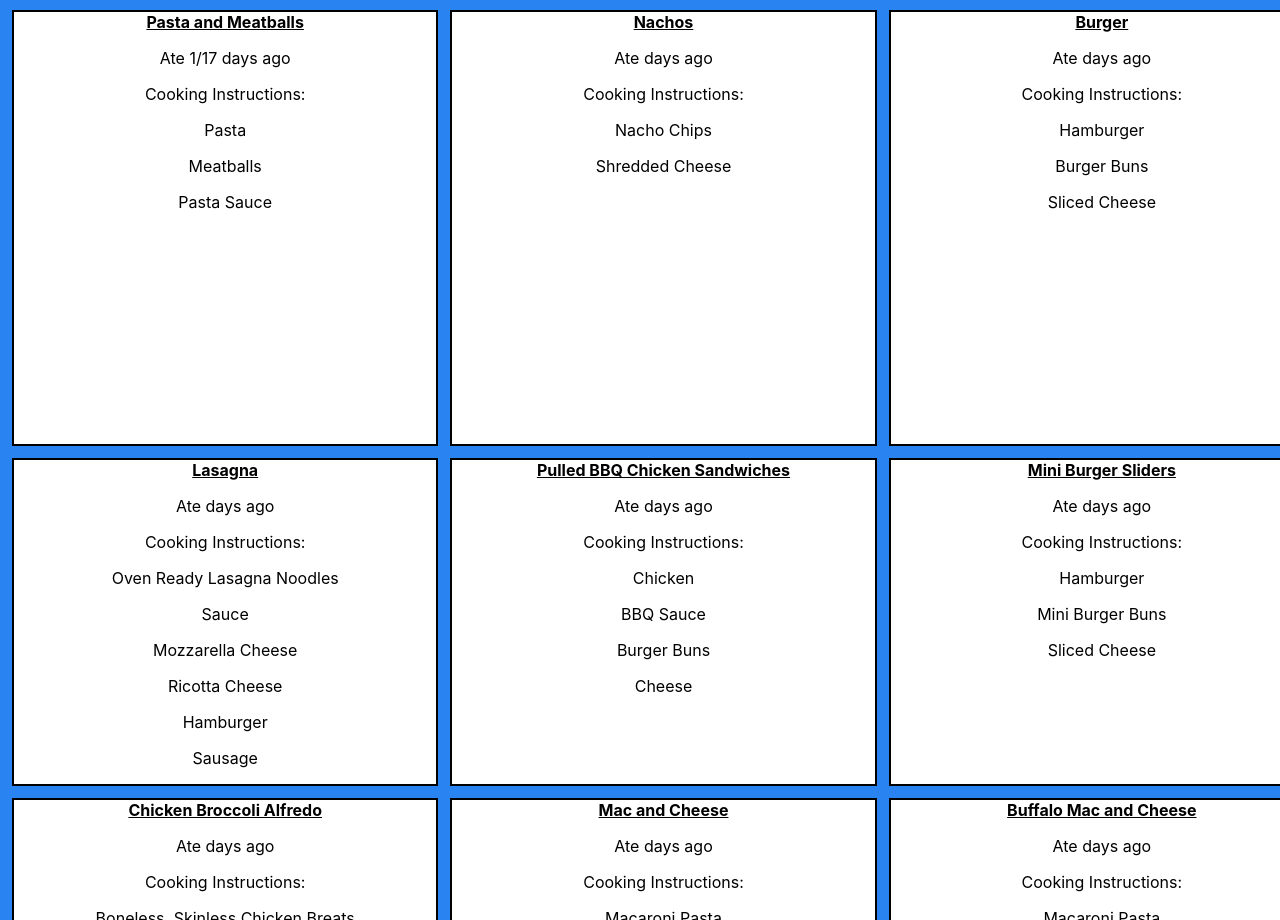
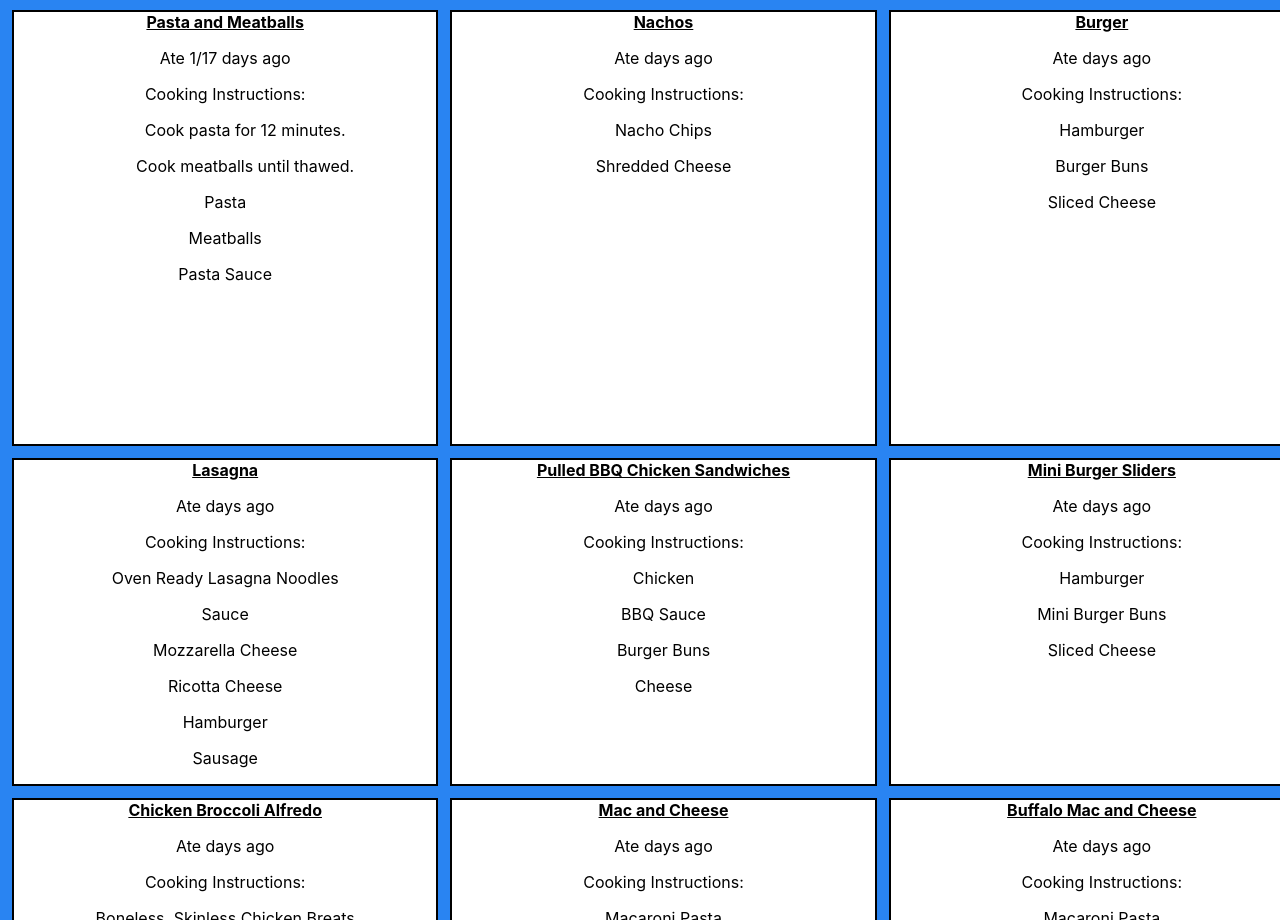
Before and after one commit to Mattmberg/react-recipe-app, a React (Create React App) app in the folder react-recipe-app/: page / in a window 1280 px wide. Shown: the part 1430-2350 px from the top of the page. Built offline with nearby package versions, Linux system fonts and the light colour scheme; the HTML template or start-up script is replaced by a standard one.

Commit message:
Updated data for a recipe.

```diff
--- a/react-recipe-app/src/data.js
+++ b/react-recipe-app/src/data.js
@@ -174,7 +174,7 @@ export const recipeData = [
         id: 17,
         name:"Pasta and Meatballs",
         category: "Main",
-        cookInstructions: ["", ""],
+        cookInstructions: ["Cook pasta for 12 minutes.", "Cook meatballs until thawed."],
         cookTemp: "",
         description: "",
         ingredients: ["Pasta", "Meatballs", "Pasta Sauce"],
```
